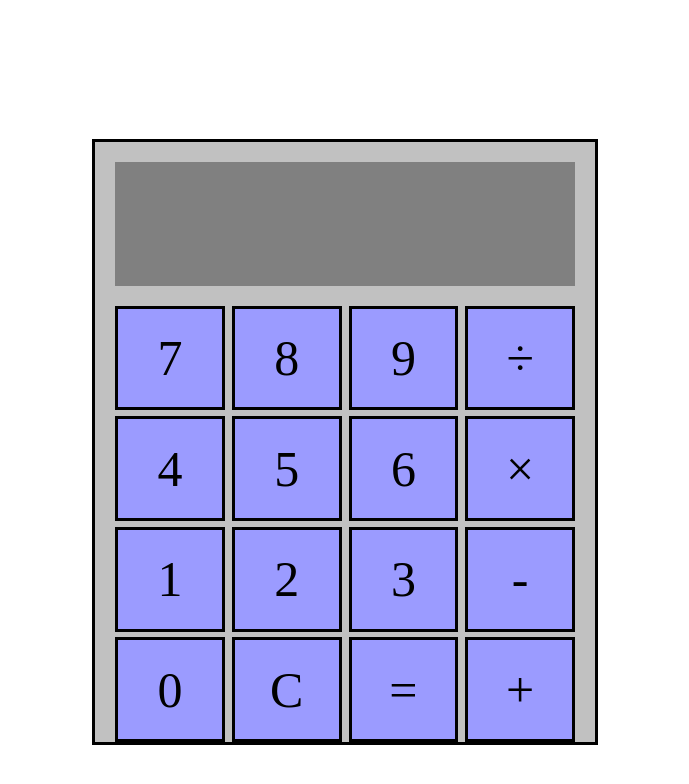
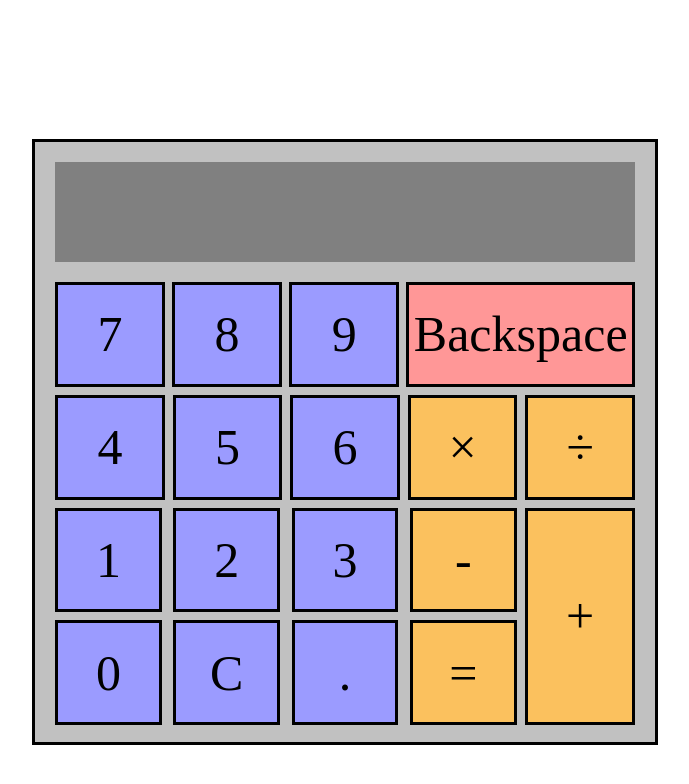
Before and after one commit to andrixtan/calculator, a plain HTML site: page index.html in a window 1280 px wide. Shown: the whole page, without its empty margins (295-984 px from the left). Drawn offline with Linux system fonts and the light colour scheme.

Commit message:
add backspace and . buttons, finalize UI

```diff
--- a/index.html
+++ b/index.html
@@ -1,9 +1,9 @@
 <!DOCTYPE html>
 <html lang="en">
 	<head>
-	<meta charset="UTF-8">
-	<meta http-equiv="X-UA-Compatible" content="IE=edge">
-	<meta name="viewport" content="width=device-width, initial-scale=1.0">
+		<meta charset="UTF-8" />
+		<meta http-equiv="X-UA-Compatible" content="IE=edge" />
+		<meta name="viewport" content="width=device-width, initial-scale=1.0" />
 		<title>Calculator</title>
 		<script src="script.js" defer></script>
 		<link rel="stylesheet" href="style.css" />
@@ -16,15 +16,18 @@
 					<div class="digit button">7</div>
 					<div class="digit button">8</div>
 					<div class="digit button">9</div>
-				<div class="operator button">&#247;</div>
+					<div class="backspace button">Backspace</div>
 				</div>
 				<div class="row">
 					<div class="digit button">4</div>
 					<div class="digit button">5</div>
 					<div class="digit button">6</div>
 					<div class="operator button">&#215;</div>
+					<div class="operator button">&#247;</div>
 				</div>
-			<div class="row">
+				<div class="bottom-half">
+					<div class="last-2-rows">
+						<div class="last-row row">
 							<div class="digit button">1</div>
 							<div class="digit button">2</div>
 							<div class="digit button">3</div>
@@ -33,8 +36,11 @@
 						<div class="last-row row">
 							<div class="digit button">0</div>
 							<div class="clear button">C</div>
+							<div class="dot button">.</div>
 							<div class="equals button">=</div>
-				<div class="operator button">+</div>
+						</div>
+					</div>
+					<div class="operator button plusbutton">+</div>
 				</div>
 			</div>
 		</div>
--- a/script.js
+++ b/script.js
@@ -1,5 +1,10 @@
 const add = (first, second) => {
+	// if (first % 1 !== 0 || second % 1 !== 0) {
+	// 	return parseFloat(first) + parseFloat(second)
+	// }
+	// else {
 	return parseInt(first) + parseInt(second);
+	// }
 }
 const subtract = (first, second) => {
 	return first - second
@@ -33,13 +38,16 @@ let operator = '';
 const operatorBtns = document.querySelectorAll('.operator')
 operatorBtns.forEach((btn) => {
 	btn.addEventListener('click', (e) => {
-		if (!operator) {
+		if (!firstNumber && !operator && !display) {
+			return
+		}
+		  else if (!operator) {
 			firstNumber = displayScreen.textContent;
 			display = '';
 			operator = e.target.textContent;
 		} else if (firstNumber && operator && !display) {
 			operator = e.target.textContent;
-			// console.log(operator);
+			console.log(operator);
 		} else if (firstNumber && operator && display) {
 			secondNumber = display;
 			// console.log(operator)
@@ -67,7 +75,7 @@ equalBtn.addEventListener('click', (e) => {
 	displayScreen.textContent = evaluate(firstNumber, secondNumber, operator)
 	display = '';
 	operator = '';
-	firstNumber = '';
+	firstNumber = displayScreen.textContent;
 	secondNumber = '';
 })
 
--- a/style.css
+++ b/style.css
@@ -2,7 +2,7 @@
 	display: flex;
 	margin: 11% auto;
 	height: 600px;
-	width: 500px;
+	width: 620px;
 	background-color: rgb(193, 193, 193);
 	border-style: solid;
 	flex-direction: column;
@@ -11,7 +11,7 @@
 .display {
 	display: flex;
 	white-space: nowrap;
-	width: 460px;
+	width: 580px;
 	height: 124.695px;
 	margin: 20px auto;
 	background-color: grey;
@@ -24,11 +24,13 @@
 .buttons-body {
 	display: flex;
 	flex-direction: column;
-	width: 460px;
+	width: 580px;
 	height: 440px;
-	margin: 0px 20px auto auto;
+	margin: auto auto;
 	background-color: rgb(193, 193, 193);
-	justify-content: space-between;
+	/* justify-content: space-between; */
+	padding-bottom: 20px;
+	gap: 8px;
 }
 
 .row {
@@ -52,3 +54,36 @@
 	border-color: #ffc600;
 	box-shadow: 0 0 1rem #ffc600;
 }
+
+.operator, .equals {
+	background-color: rgb(251, 193, 94);
+}
+
+.backspace {
+	width: 222.5px;
+}
+
+.last-row {
+	justify-content: start;
+	gap: 11.5625px; /* Gap of 11.5625px */
+}
+
+.last-2-rows {
+	display: flex;
+	flex-direction: column;
+	width: 461.6875px;
+	gap: 8px;
+}
+
+.bottom-half {
+	display: flex;
+	justify-content: space-between;
+}
+
+.plusbutton {
+	height: auto;
+}
+
+.backspace {
+	background-color: rgb(255, 151, 151);
+}
```
Lines whose indentation alone changed are shown as unchanged.
